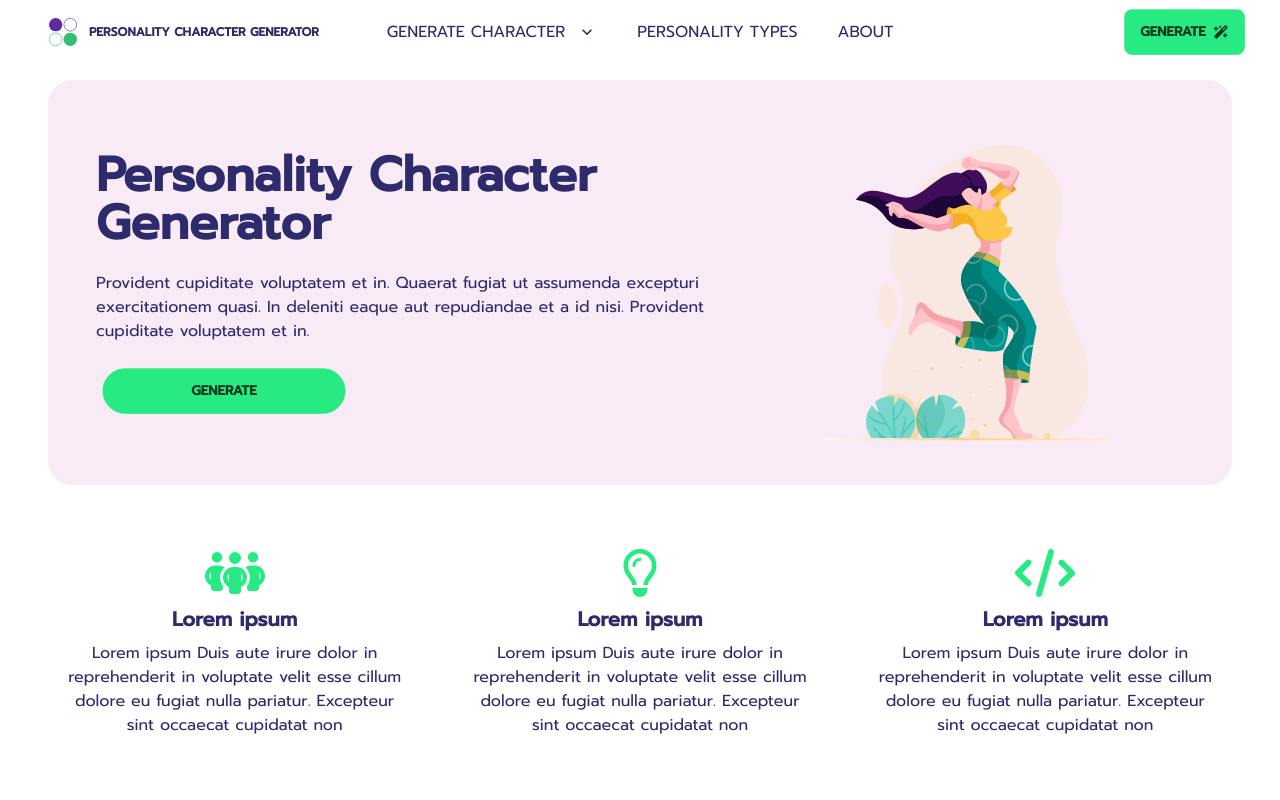
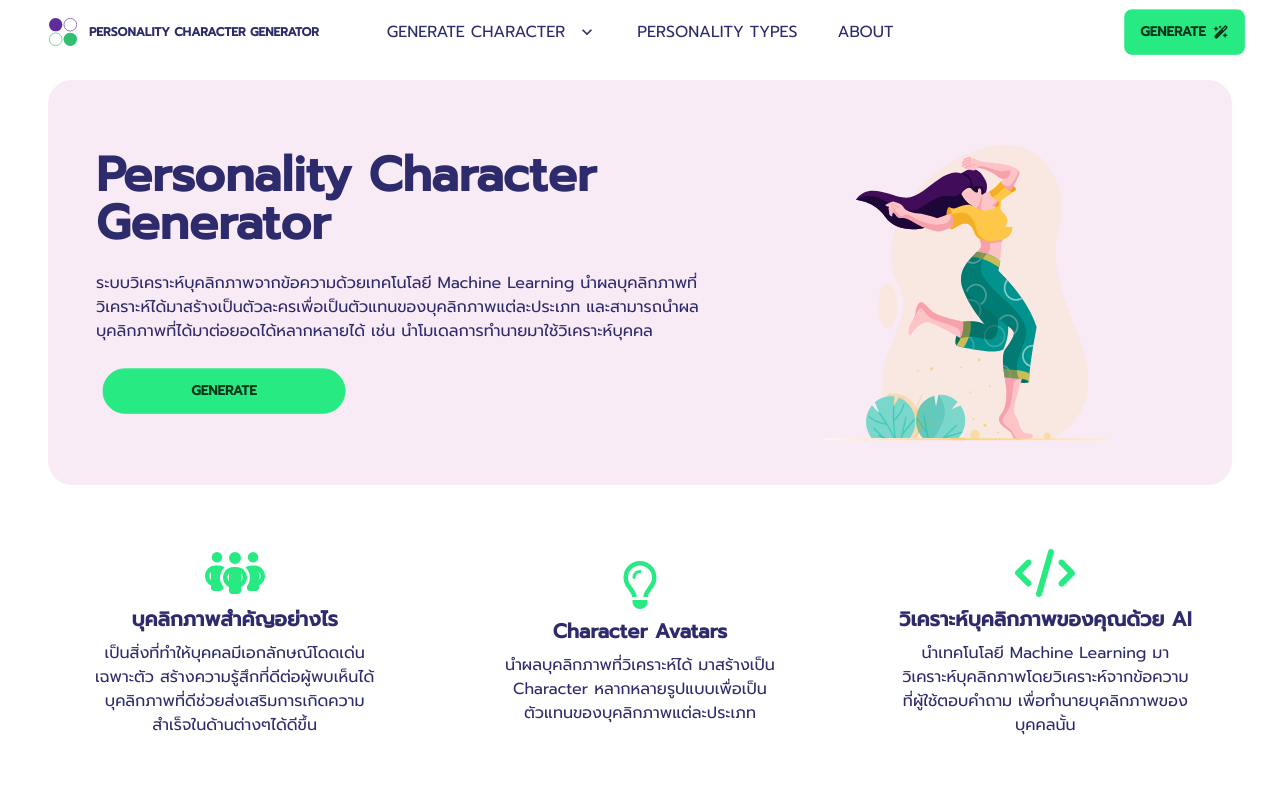
Before and after one commit to pspapleng/personality-analysis-system, a Vue app in the folder web/: page / in a window 1280 px wide. Shown: the top 800 px of the page. Built offline with nearby package versions, Linux system fonts and the light colour scheme.

Commit message:
chore: keep detail

```diff
--- a/web/src/App.vue
+++ b/web/src/App.vue
@@ -2,11 +2,19 @@
   <div>
     <NavBar class="fixed top-0" style="z-index: 1" />
     <router-view />
-    <!-- <Footer /> -->
+    <Footer v-if="showFooter" />
   </div>
 </template>
+
+<script setup>
+import { useRoute } from "vue-router";
+const route = useRoute();
+
+const showFooter = computed(() => route.name !== "MbtiMode");
+</script>
+
 <script>
-import { defineComponent } from "vue";
+import { computed, defineComponent } from "vue";
 import NavBar from "./components/NavBar.vue";
 import Footer from "./components/Footer.vue";
 
--- a/web/src/views/HomePage.vue
+++ b/web/src/views/HomePage.vue
@@ -13,15 +13,18 @@
             Personality Character Generator
           </h1>
           <p class="py-6">
-            Provident cupiditate voluptatem et in. Quaerat fugiat ut assumenda
-            excepturi exercitationem quasi. In deleniti eaque aut repudiandae et
-            a id nisi. Provident cupiditate voluptatem et in.
+            ระบบวิเคราะห์บุคลิกภาพจากข้อความด้วยเทคโนโลยี Machine Learning
+            นำผลบุคลิกภาพที่วิเคราะห์ได้มาสร้างเป็นตัวละครเพื่อเป็นตัวแทนของบุคลิกภาพแต่ละประเภท
+            และสามารถนำผลบุคลิกภาพที่ได้มาต่อยอดได้หลากหลายได้ เช่น
+            นำโมเดลการทำนายมาใช้วิเคราะห์บุคคล
           </p>
-          <button
-            class="hidden md:inline btn btn-accent md:btn-wide rounded-full"
-          >
-            Generate
-          </button>
+          <router-link :to="{ name: 'Mode' }">
+            <button
+              class="hidden md:inline btn btn-accent md:btn-wide rounded-full"
+            >
+              Generate
+            </button>
+          </router-link>
         </div>
       </div>
       <div
@@ -33,11 +36,11 @@
               icon="fa-solid fa-people-group"
               class="text-accent h-10 md:h-12"
             />
-            <h2 class="card-title">Lorem ipsum</h2>
-            <p>
-              Lorem ipsum Duis aute irure dolor in reprehenderit in voluptate
-              velit esse cillum dolore eu fugiat nulla pariatur. Excepteur sint
-              occaecat cupidatat non
+            <h2 class="card-title">บุคลิกภาพสำคัญอย่างไร</h2>
+            <p class="px-6">
+              เป็นสิ่งที่ทำให้บุคคลมีเอกลักษณ์โดดเด่นเฉพาะตัว
+              สร้างความรู้สึกที่ดีต่อผู้พบเห็นได้
+              บุคลิกภาพที่ดีช่วยส่งเสริมการเกิดความสำเร็จในด้านต่างๆได้ดีขึ้น
             </p>
           </div>
         </div>
@@ -47,11 +50,10 @@
               icon="fa-regular fa-lightbulb"
               class="text-accent h-10 md:h-12"
             />
-            <h2 class="card-title">Lorem ipsum</h2>
-            <p>
-              Lorem ipsum Duis aute irure dolor in reprehenderit in voluptate
-              velit esse cillum dolore eu fugiat nulla pariatur. Excepteur sint
-              occaecat cupidatat non
+            <h2 class="card-title">Character Avatars</h2>
+            <p class="px-6">
+              นำผลบุคลิกภาพที่วิเคราะห์ได้ มาสร้างเป็น Character
+              หลากหลายรูปแบบเพื่อเป็นตัวแทนของบุคลิกภาพแต่ละประเภท
             </p>
           </div>
         </div>
@@ -61,11 +63,11 @@
               icon="fa-solid fa-code"
               class="text-accent h-10 md:h-12"
             />
-            <h2 class="card-title">Lorem ipsum</h2>
-            <p>
-              Lorem ipsum Duis aute irure dolor in reprehenderit in voluptate
-              velit esse cillum dolore eu fugiat nulla pariatur. Excepteur sint
-              occaecat cupidatat non
+            <h2 class="card-title">วิเคราะห์บุคลิกภาพของคุณด้วย AI</h2>
+            <p class="px-6">
+              นำเทคโนโลยี Machine Learning
+              มาวิเคราะห์บุคลิกภาพโดยวิเคราะห์จากข้อความที่ผู้ใช้ตอบคำถาม
+              เพื่อทำนายบุคลิกภาพของบุคคลนั้น
             </p>
           </div>
         </div>
--- a/web/src/views/MbtiModePage.vue
+++ b/web/src/views/MbtiModePage.vue
@@ -403,7 +403,7 @@
                 class="px-8"
               ></p>
             </div>
-            <router-link to="/">
+            <router-link :to="{ name: 'Type' }">
               <button class="btn btn-accent w-32 rounded-full text-md">
                 อ่านเพิ่มเติม
               </button>
@@ -627,13 +627,13 @@ const checkQuiz = (quiz) => {
       quiz.message = "";
       isError.value = true;
       errorMsg.value = "กรุณาตอบคำถามให้ครบ";
-      currentStep.value = 3;
+      return (currentStep.value = 3);
     }
   } else {
     quiz.message = "";
     isError.value = false;
     errorMsg.value = "";
-    currentStep.value = 4;
+    return (currentStep.value = 4);
   }
   // if (
   //   quiz.answer !== "" &&
```
